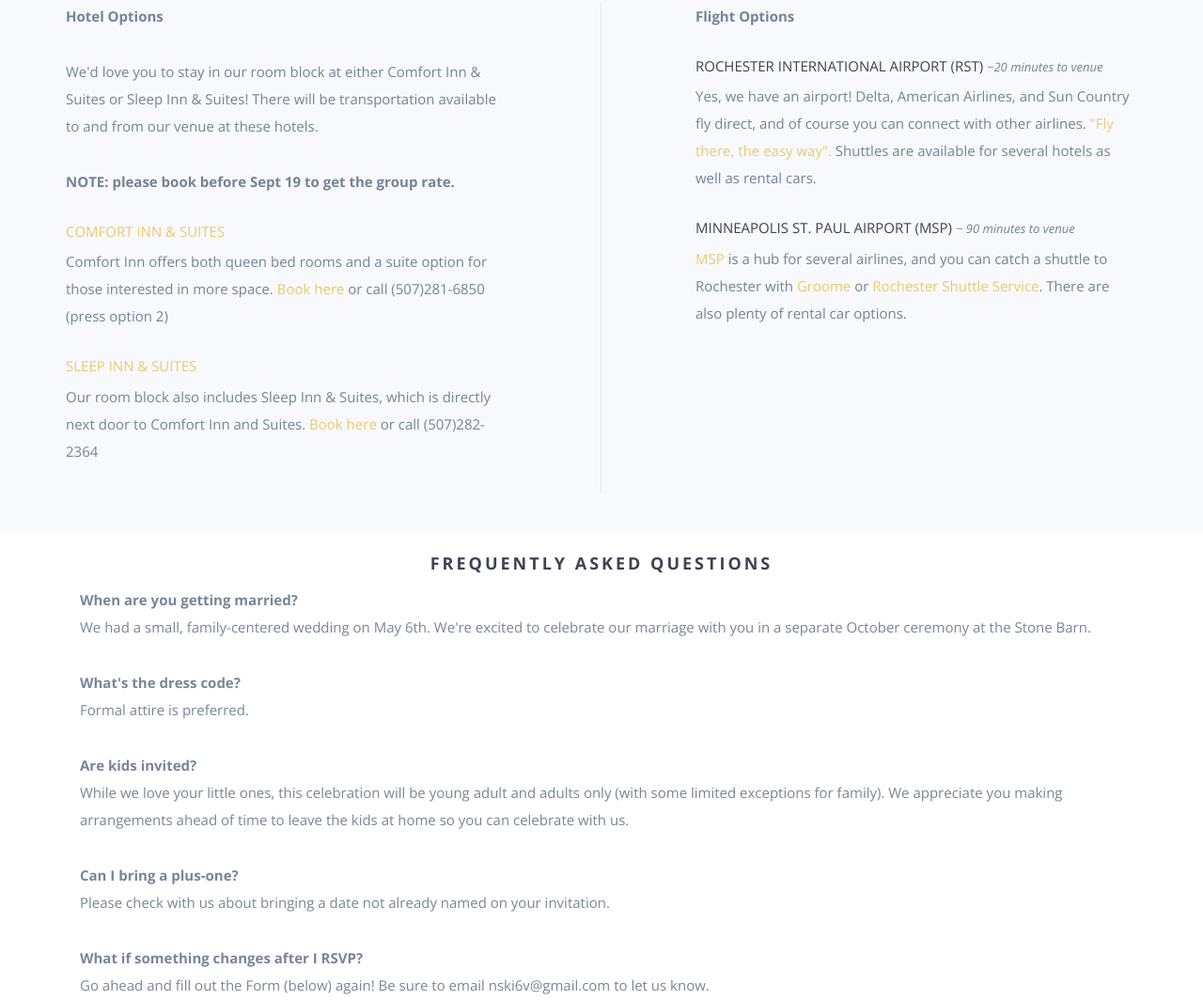
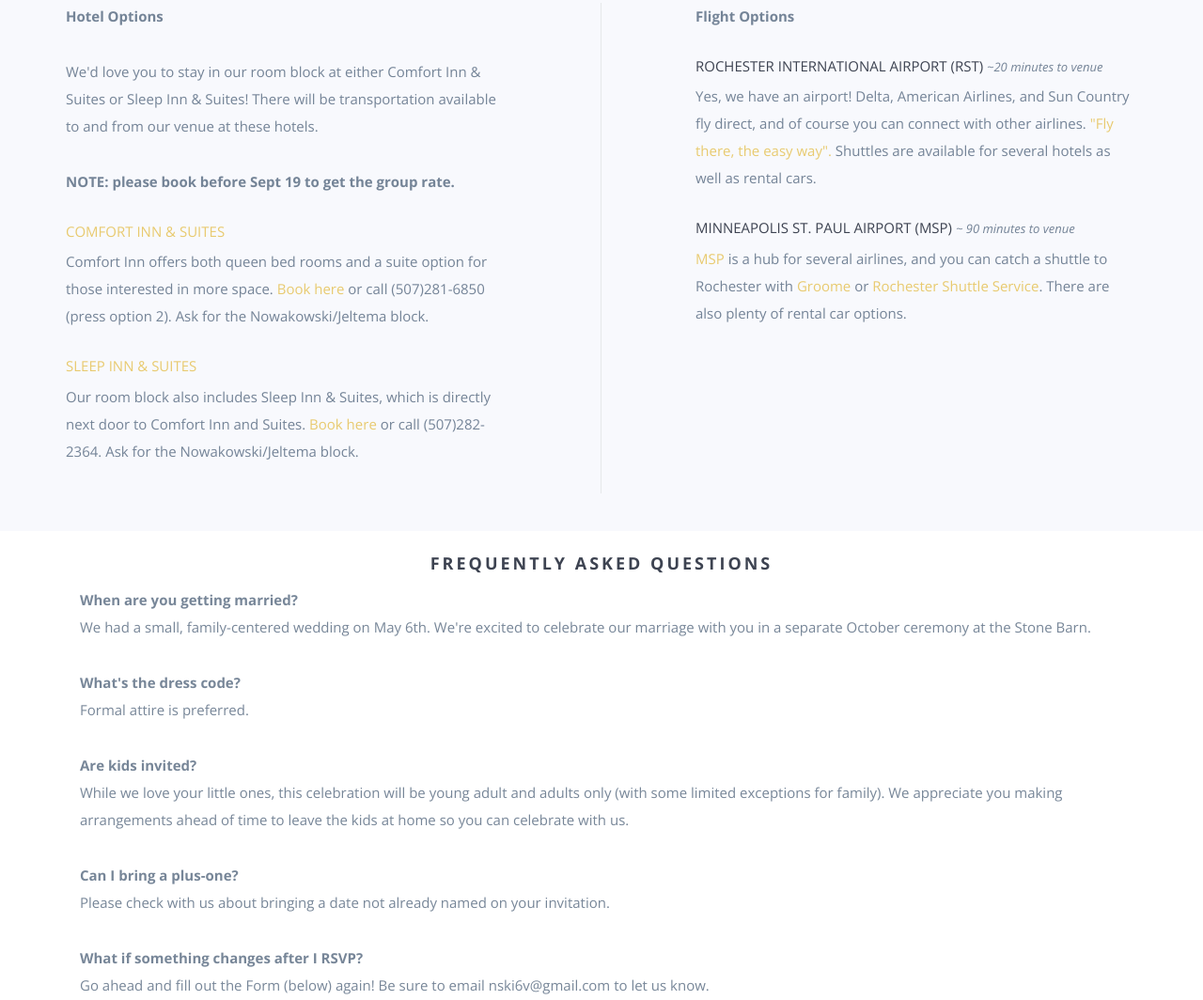
Before and after one commit to vnowakowski/vnowakowski.github.io, a website: page index.html in a window 1280 px wide. Shown: the part 1361-2425 px from the top of the page at 94% size. Drawn offline with nearby package versions, Linux system fonts and the light colour scheme; files whose address does not match are found by name.

Commit message:
Added in Name of Block
Added in Name of Block

```diff
--- a/index.html
+++ b/index.html
@@ -112,11 +112,11 @@
                     <p><strong> NOTE: please book before Sept 19 to get the group rate.</strong></p>
 
                     <h5><a href= "https://www.choicehotels.com/minnesota/rochester/comfort-inn-hotels/mn153?ratePlanCode=BWVJKH&checkInDate=2023-10-21&checkOutDate=2023-10-22" target = "_blank"> Comfort Inn & Suites </a> <span class="time"></span></h5>
-                    <p> Comfort Inn offers both queen bed rooms and a suite option for those interested in more space. <a href="https://www.choicehotels.com/reservations/groups/LR06T9" target="_blank">Book here </a> or call (507)281-6850 (press option 2)</p>
+                    <p> Comfort Inn offers both queen bed rooms and a suite option for those interested in more space. <a href="https://www.choicehotels.com/reservations/groups/LR06T9" target="_blank">Book here </a> or call (507)281-6850 (press option 2). Ask for the Nowakowski/Jeltema block.</p>
                 </div>
                 <div class="wp5">
                     <h5><a href="https://www.choicehotels.com/minnesota/rochester/sleep-inn-hotels/mn180?adults=2&checkInDate=2023-10-20&checkOutDate=2023-10-22&ratePlanCode=BNYANY" target="_blank"> Sleep Inn & Suites </a><span class="time"></span></h5>
-                    <p> Our room block also includes Sleep Inn & Suites, which is directly next door to Comfort Inn and Suites. <a href="https://www.choicehotels.com/reservations/groups/KD29U5" target="_blank">Book here </a> or call (507)282-2364 </p>
+                    <p> Our room block also includes Sleep Inn & Suites, which is directly next door to Comfort Inn and Suites. <a href="https://www.choicehotels.com/reservations/groups/KD29U5" target="_blank">Book here </a> or call (507)282-2364. Ask for the Nowakowski/Jeltema block. </p>
                 </div>
             </div>
             <div class="col-md-6 col-sm-12 col-xs-12 rightcol">
```
